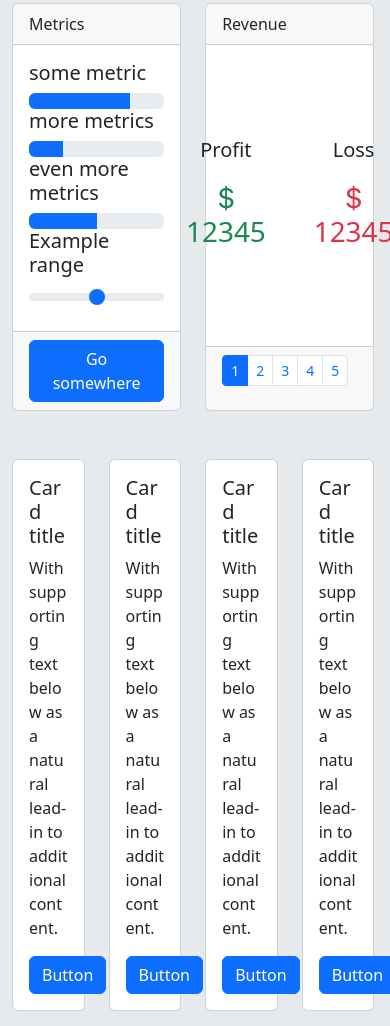
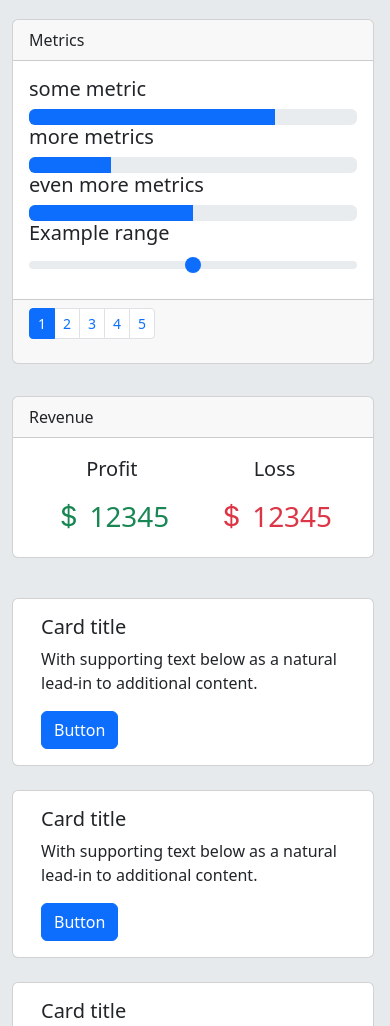
Before and after one commit to Kenref/---ipp-assessment, a website built with Vite: page index.html in a window 390 px wide. Shown: the part 489-1515 px from the top of the page. Built offline with nearby package versions, Linux system fonts and the light colour scheme.

Commit message:
added some responsiveness to cards

```diff
--- a/index.html
+++ b/index.html
@@ -106,9 +106,9 @@
 
   <!-- main section -->
   <div class="container-fluid" id="main-app-outer" style="background-color: #E7EAED;">
-    <div class="py-4 " id="main-app-inner" style="width: 99%;">
+    <div class="py-4" id="main-app-inner" style="width: 99%;">
 
-      <div class="card">
+      <div class="card my-4">
         <div class="card-header d-flex flex-row justify-content-between align-items-center ">
           Portfolio Performance
           <a href="#" class="btn link-primary ">View more</a>
@@ -147,8 +147,11 @@
         </div>
       </div>
 
-      <div class="d-flex gap-4 flex-sm-col ">
-        <div class="card my-5" style="width: 50%;">
+      <div class="container-fluid">
+        <div class="row justify-content-around mb-4">
+
+
+          <div class="card my-3 px-0 col-md-5">
             <div class="card-header">
               Metrics
             </div>
@@ -169,10 +172,20 @@
               <input type="range" class="form-range" id="customRange1">
             </div>
             <div class="card-footer text-body-secondary">
-            <a href="#" class="btn btn-primary">Go somewhere</a>
+              <nav>
+                <ul class="pagination pagination-sm">
+                  <li class="page-item active">
+                    <span class="page-link">1</span>
+                  </li>
+                  <li class="page-item"><a class="page-link" href="#">2</a></li>
+                  <li class="page-item"><a class="page-link" href="#">3</a></li>
+                  <li class="page-item"><a class="page-link" href="#">4</a></li>
+                  <li class="page-item"><a class="page-link" href="#">5</a></li>
+                </ul>
+              </nav>
             </div>
           </div>
-        <div class="card my-5" style="width: 50%;">
+          <div class="card my-3 px-0 col-md-5">
             <div class="card-header">
               Revenue
             </div>
@@ -190,25 +203,13 @@
                 <h1 class="link-danger "><i class="bi bi-currency-dollar"></i> 12345</h1>
               </div>
             </div>
-          <div class="card-footer text-body-secondary">
-            <nav>
-              <ul class="pagination pagination-sm">
-                <li class="page-item active">
-                  <span class="page-link">1</span>
-                </li>
-                <li class="page-item"><a class="page-link" href="#">2</a></li>
-                <li class="page-item"><a class="page-link" href="#">3</a></li>
-                <li class="page-item"><a class="page-link" href="#">4</a></li>
-                <li class="page-item"><a class="page-link" href="#">5</a></li>
-
-              </ul>
-            </nav>
           </div>
         </div>
       </div>
 
-      <div class="d-flex gap-4">
-        <div class="card w-50">
+      <div class="container-fluid ">
+        <div class="row justify-content-around gap-4">
+          <div class="card col-md-2">
             <div class="card-body">
               <h5 class="card-title">Card title</h5>
               <p class="card-text">With supporting text below as a natural lead-in to additional content.</p>
@@ -216,7 +217,7 @@
             </div>
           </div>
 
-        <div class="card w-50">
+          <div class="card col-md-2">
             <div class="card-body">
               <h5 class="card-title">Card title</h5>
               <p class="card-text">With supporting text below as a natural lead-in to additional content.</p>
@@ -224,7 +225,7 @@
             </div>
           </div>
 
-        <div class="card w-50">
+          <div class="card col-md-2">
             <div class="card-body">
               <h5 class="card-title">Card title</h5>
               <p class="card-text">With supporting text below as a natural lead-in to additional content.</p>
@@ -232,7 +233,7 @@
             </div>
           </div>
 
-        <div class="card w-50">
+          <div class="card col-md-2">
             <div class="card-body">
               <h5 class="card-title">Card title</h5>
               <p class="card-text">With supporting text below as a natural lead-in to additional content.</p>
@@ -240,6 +241,9 @@
             </div>
           </div>
         </div>
+      </div>
+
+
 
       <div class=" my-5">
         <table class="table table-striped">
```
Lines whose indentation alone changed are shown as unchanged.
